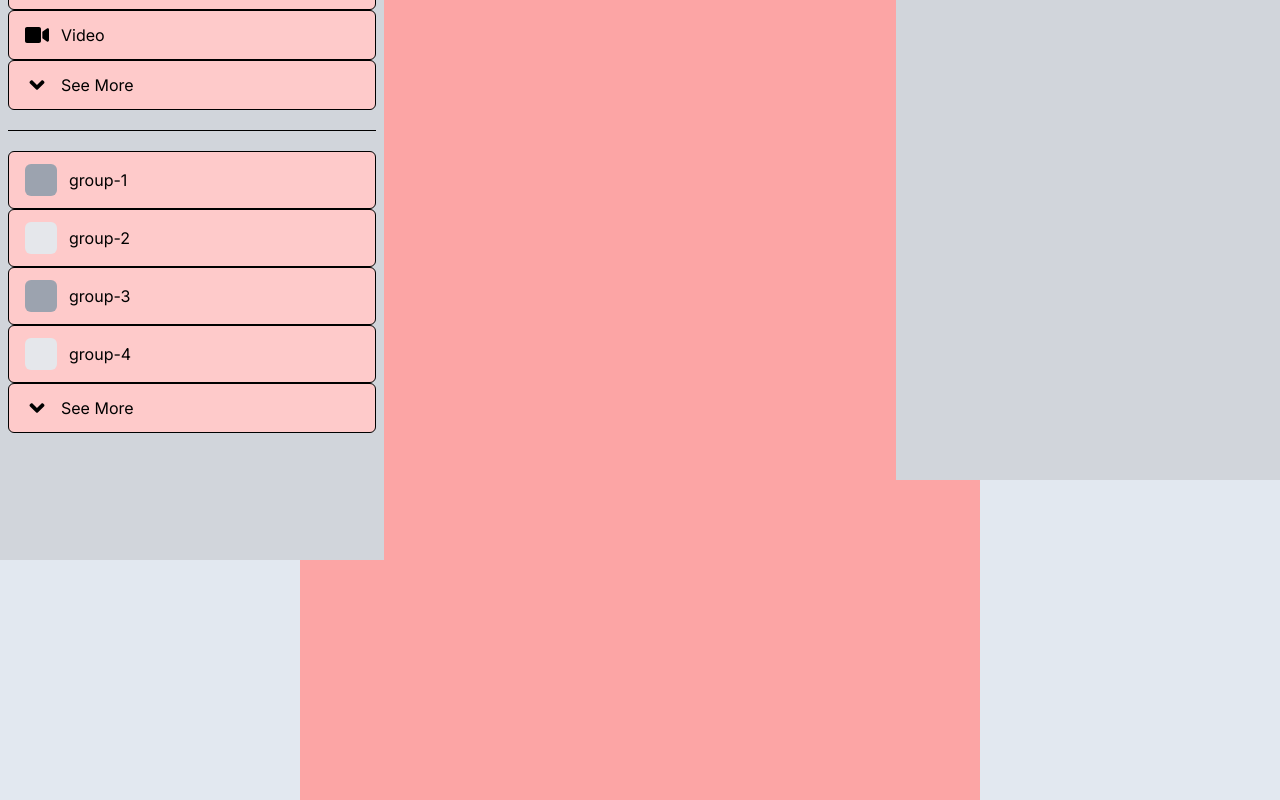
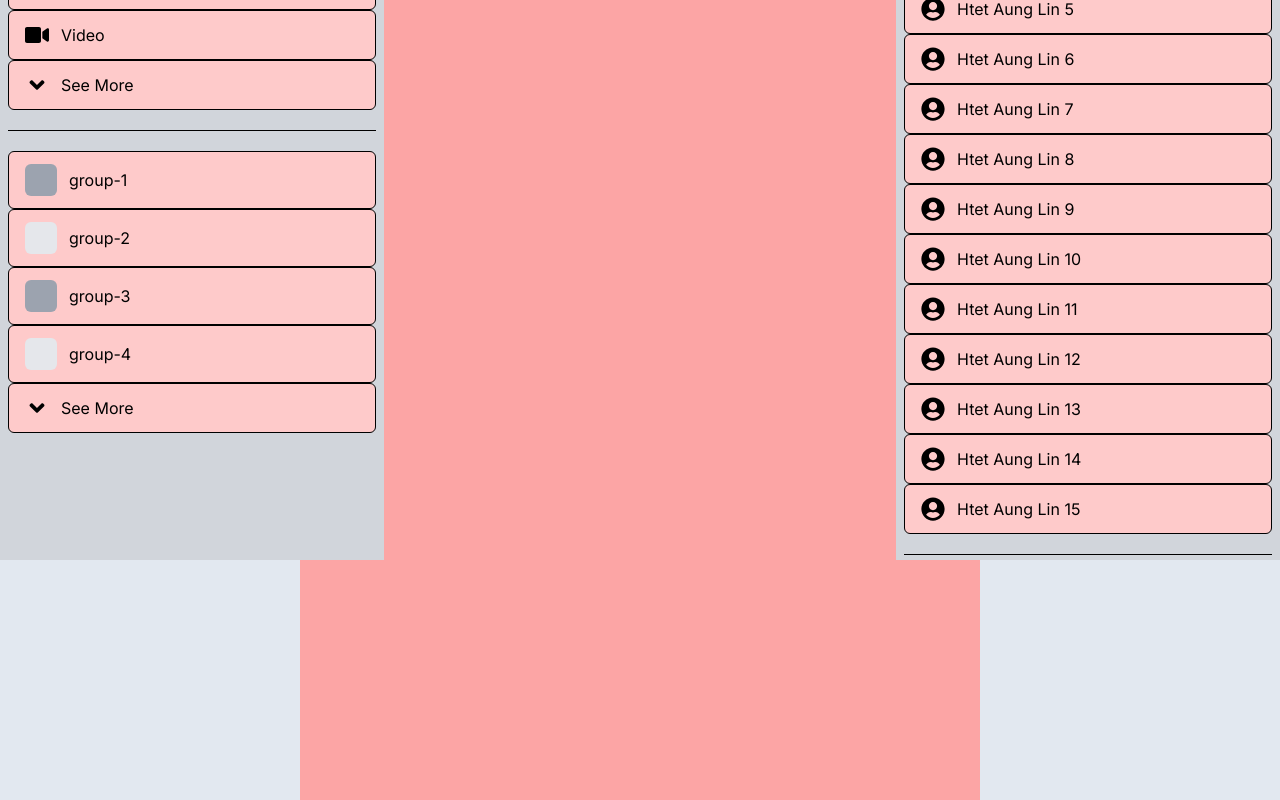
Before and after one commit to HTLA380/Facebook-Clone, a Next.js app: page /feed in a window 1280 px wide. Shown: the part 320-1120 px from the top of the page. Built offline with nearby package versions, Linux system fonts and the light colour scheme; no server answers.

Commit message:
feat: add initial structure for right bar

```diff
--- /dev/null
+++ b/src/app/feed/(rightBar)/RightBar.jsx
@@ -0,0 +1,68 @@
+import Link from "next/link";
+import React from "react";
+import {
+  FaAngleDown,
+  FaArrowDown,
+  FaBookmark,
+  FaClock,
+  FaUser,
+  FaUserCircle,
+  FaUserFriends,
+  FaVideo,
+} from "react-icons/fa";
+import { IoPeopleCircleOutline } from "react-icons/io5";
+
+const RightBar = () => {
+  return (
+    <div className="fixed right-0 w-full h-full px-2 pb-32 overflow-scroll bg-gray-300 top-20 max-w-96">
+      {/* ===== contact ===== */}
+      <div>
+        <p>contact</p>
+        {[...Array(15).keys()].map((number) => {
+          return (
+            <RenderLinkButton
+              icon={<FaUserCircle />}
+              title={`Htet Aung Lin ${number + 1}`}
+              destination={`profile/${number}`}
+            />
+          );
+        })}
+      </div>
+
+      {/* === Divider === */}
+      <div className="w-full h-px my-5 bg-black " />
+
+      {/* ========= group conversation ======= */}
+      <div>
+        <p>Group conversations</p>
+        {[...Array(5).keys()].map((number) => {
+          const bgColor =
+            (number + 1) % 2 === 0 ? "bg-gray-200" : "bg-gray-400";
+
+          return (
+            <RenderLinkButton
+              icon={<div className={`w-8 h-8  rounded-md ${bgColor}`} />}
+              title={`group ${number + 1}`}
+              destination={`/group${number + 1}`}
+            />
+          );
+        })}
+      </div>
+
+      <div></div>
+    </div>
+  );
+};
+
+const RenderLinkButton = ({ icon, title, destination }) => {
+  return (
+    <Link
+      href={destination}
+      className="flex items-center w-full gap-3 px-4 py-3 text-2xl bg-red-200 border border-black rounded-md">
+      {icon}
+      <p className="text-base">{title}</p>
+    </Link>
+  );
+};
+
+export default RightBar;
--- a/src/app/feed/page.js
+++ b/src/app/feed/page.js
@@ -3,6 +3,7 @@
 import React from "react";
 import { signOut } from "next-auth/react";
 import LeftBar from "./(leftBar)/LeftBar";
+import RightBar from "./(rightBar)/RightBar";
 
 const Feed = () => {
   return (
@@ -12,7 +13,7 @@ const Feed = () => {
       {/* main content */}
       <main className="w-full h-full max-w-[680px] min-h-[200vh] bg-red-300"></main>
       {/* right bar */}
-      <div className="fixed top-0 right-0 w-full h-full bg-gray-300 max-w-96"></div>
+      <RightBar />
     </div>
   );
 };
```
